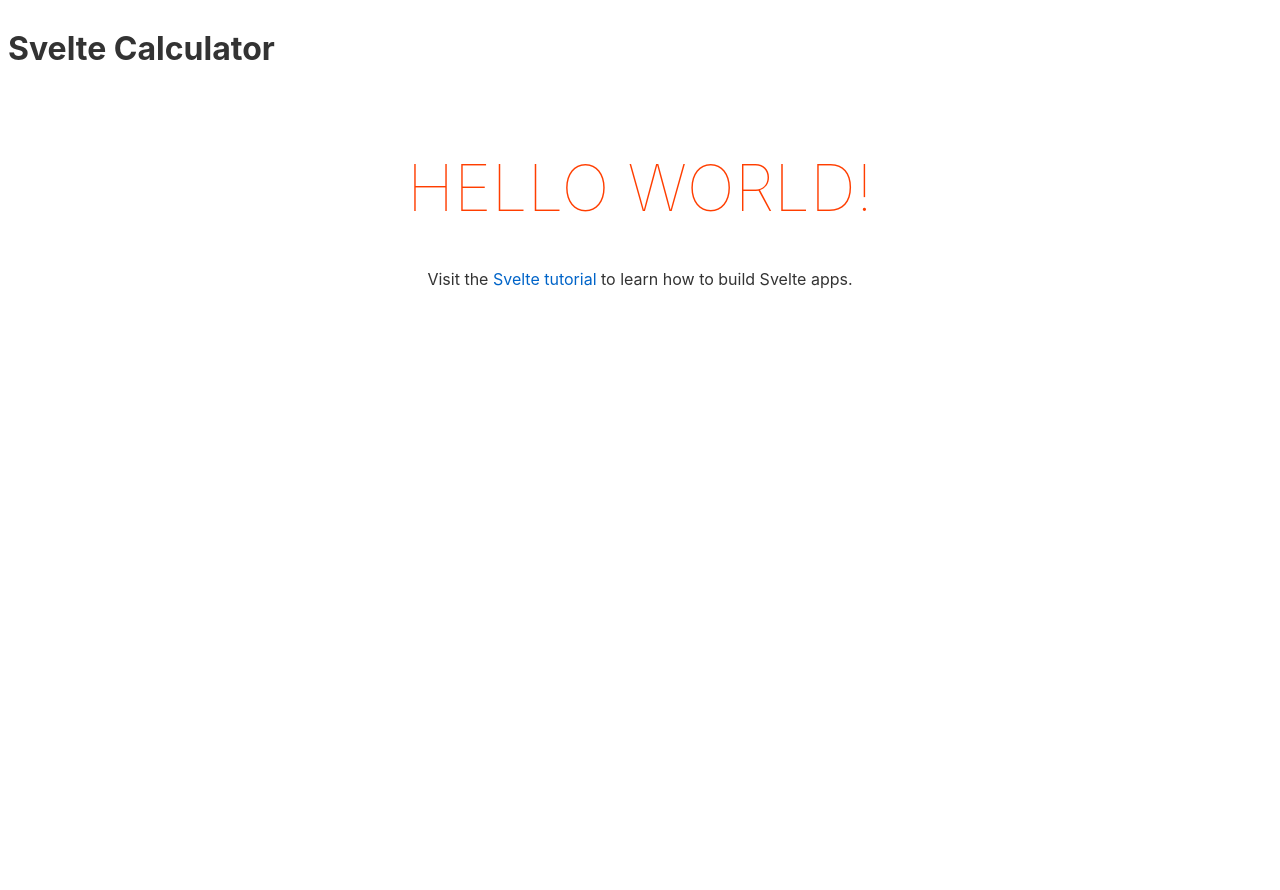
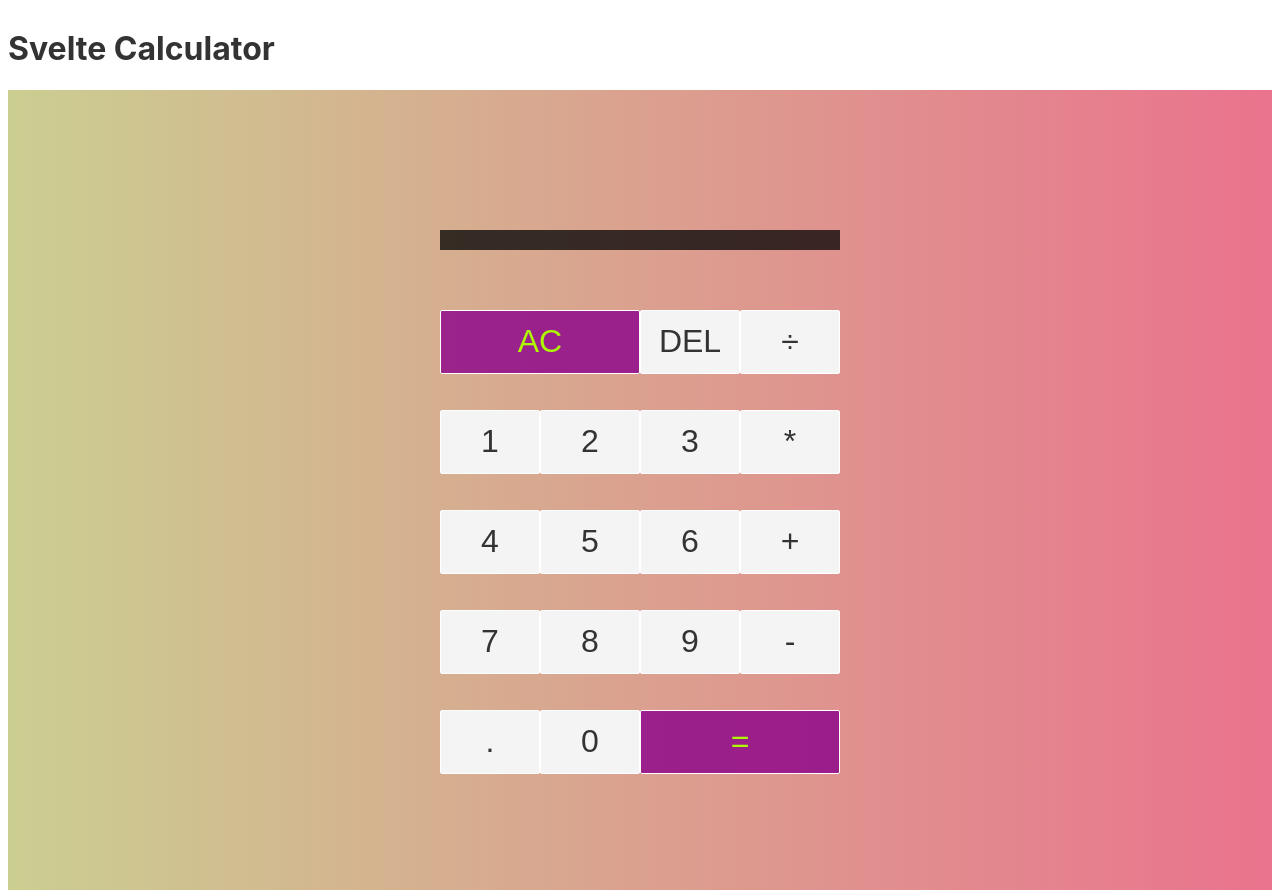
Before and after one commit to MuizU/svelte-calculator, a Svelte app: page / in a window 1280 px wide. Before the commit the page ends 800 px from the top, so only its background shows below. Built offline with nearby package versions, Linux system fonts and the light colour scheme.

Commit message:
Added HTML for calculator (#3)
* Changed title

* added HTML for the calculator

* added styling for calculator

```diff
--- a/public/index.html
+++ b/public/index.html
@@ -4,7 +4,7 @@
 	<meta charset='utf-8'>
 	<meta name='viewport' content='width=device-width,initial-scale=1'>
 
-	<title>Svelte app</title>
+	<title>Svelte Calculator</title>
 
 	<link rel='icon' type='image/png' href='/favicon.png'>
 	<link rel='stylesheet' href='/global.css'>
--- a/src/App.svelte
+++ b/src/App.svelte
@@ -1,36 +1,127 @@
 <script>
   import Navbar from "./Navbar.svelte";
-  export let name;
 </script>
 
-
-<Navbar></Navbar>
+<Navbar />
 <main>
-  <h1>Hello {name}!</h1>
-  <p>
-    Visit the <a href="https://svelte.dev/tutorial">Svelte tutorial</a> to learn
-    how to build Svelte apps.
-  </p>
+  <div class="calculator-grid">
+    <div class="output">
+      <div class="previous-operand" />
+      <div class="current-operand" />
+    </div>
+    <button class="span-two">AC</button>
+    <button>DEL</button>
+    <button>÷</button>
+    <button>1</button>
+    <button>2</button>
+    <button>3</button>
+    <button>*</button>
+    <button>4</button>
+    <button>5</button>
+    <button>6</button>
+    <button>+</button>
+    <button>7</button>
+    <button>8</button>
+    <button>9</button>
+    <button>-</button>
+    <button>.</button>
+    <button>0</button>
+    <button class="span-two">=</button>
+  </div>
 </main>
 
 <style>
+  *,
+  *::before,
+  *::after {
+    box-sizing: border-box;
+    font-family: Gotham Rounded, sans-serif;
+    font-weight: normal;
+  }
   main {
-    text-align: center;
-    padding: 1em;
-    max-width: 240px;
-    margin: 0 auto;
+    margin: 0;
+    padding: 0;
+    background: linear-gradient(to right, #cbce91ff, #ea738dff);
+  }
+  .calculator-grid {
+    display: grid;
+    justify-content: center;
+    align-items: center;
+    min-height: 100vh;
+    grid-template-columns: repeat(4, 100px);
+    grid-template-rows: minmax(120px, auto) repeat(5, 100px);
+  }
+  .calculator-grid > button {
+    cursor: pointer;
+    font-size: 2rem;
+    border: 1px, solid #ffffff;
+    outline: none;
+    background-color: rbga(255, 255, 255, 0.75);
   }
 
-  h1 {
-    color: #ff3e00;
-    text-transform: uppercase;
-    font-size: 4em;
-    font-weight: 100;
+  .calculator-grid > button:hover {
+    background-color: #a9a9a9;
+  }
+  *,
+  *::before,
+  *::after {
+    box-sizing: border-box;
+    font-family: Gotham Rounded, sans-serif;
+    font-weight: normal;
   }
 
-  @media (min-width: 640px) {
-    main {
-      max-width: none;
-    }
+  body {
+    margin: 0;
+    padding: 0;
+    background: linear-gradient(to right, #cbce91ff, #ea738dff);
+  }
+
+  .calculator-grid {
+    display: grid;
+    justify-content: center;
+    align-content: center;
+    min-height: 100vh;
+    grid-template-columns: repeat(4, 100px);
+    grid-template-rows: minmax(120px, auto) repeat(5, 100px);
+  }
+
+  .calculator-grid > button {
+    cursor: pointer;
+    font-size: 2rem;
+    border: 1px, solid #ffffff;
+    outline: none;
+    background-color: rbga(255, 255, 255, 0.75);
+  }
+
+  .calculator-grid > button:hover {
+    background-color: #a9a9a9;
+  }
+
+  .span-two {
+    grid-column: span 2;
+    color: #adf802;
+    background-color: rgba(139, 0, 139, 0.8);
+  }
+
+  .output {
+    grid-column: 1 / -1;
+    background-color: rgba(0, 0, 0, 0.75);
+    display: flex;
+    align-items: flex-end;
+    justify-content: space-around;
+    flex-direction: column;
+    padding: 10px;
+    word-wrap: break-word;
+    word-break: break-all;
+  }
+
+  .output .previous-operand {
+    color: rgba(255, 255, 255, 0.75);
+    font-size: 1.5rem;
+  }
+
+  .output .current-operand {
+    color: white;
+    font-size: 2.5rem;
   }
 </style>
```
Also changed, not shown: 1 other file (tests, documents, lock files or other folders).
